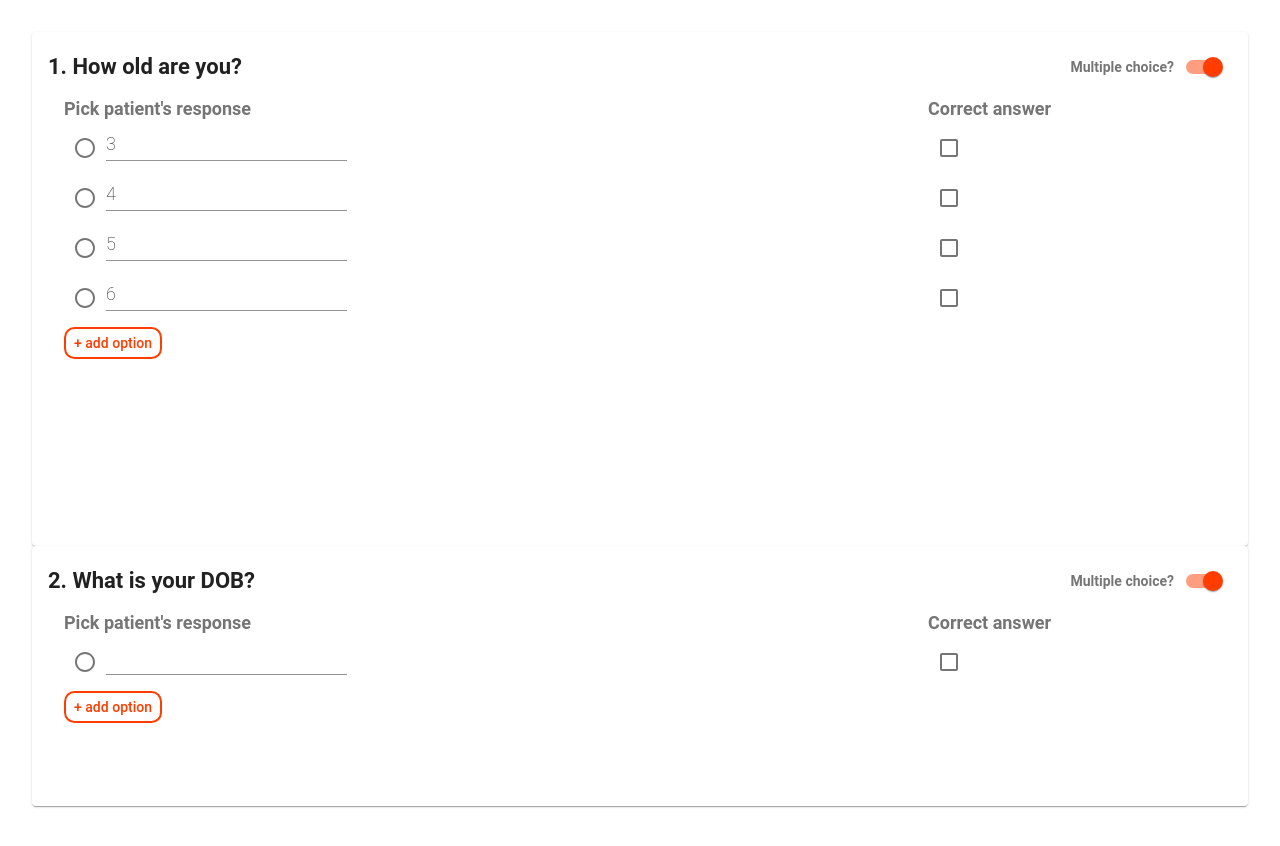
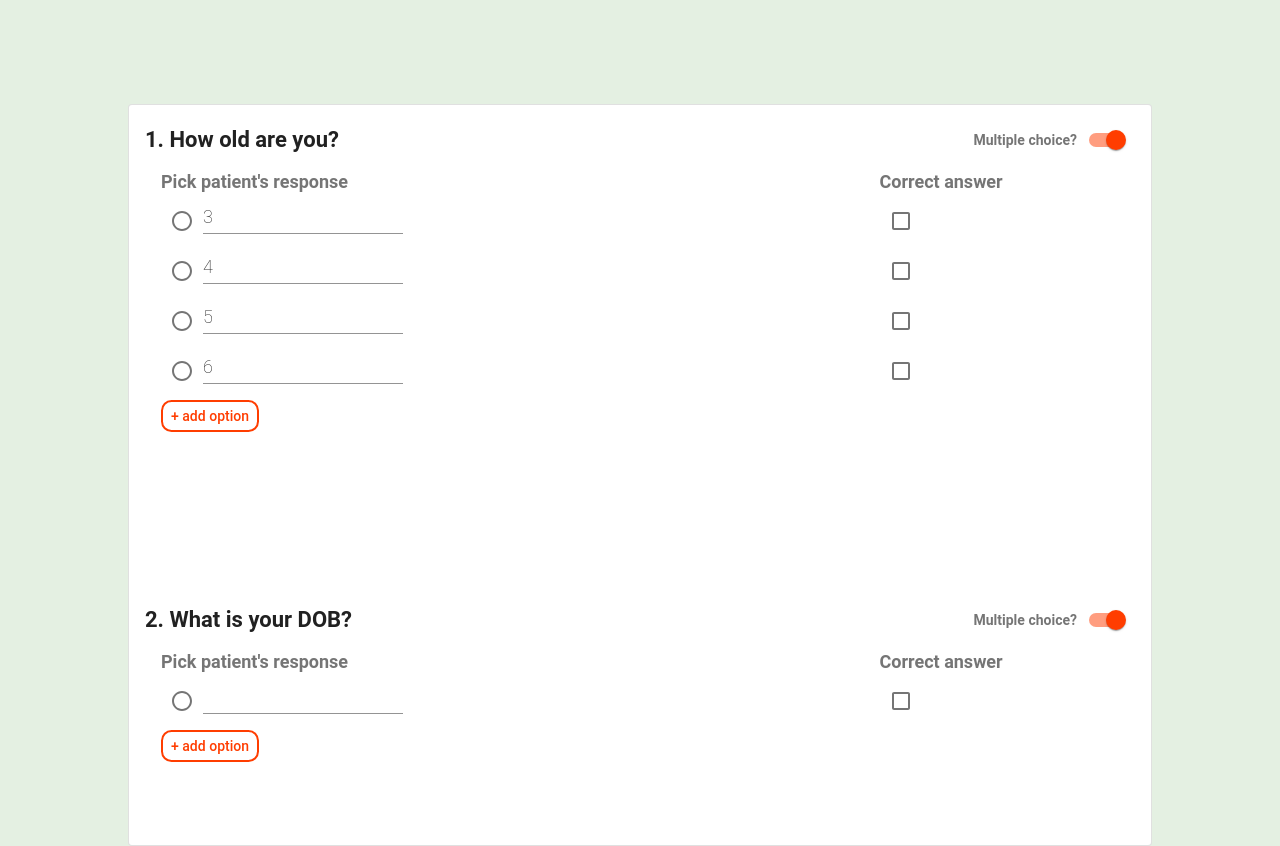
Before and after one commit to AshsGit/pta-app, a React (Create React App) app in the folder client/: page /WPTAS in a window 1280 px wide. Built offline with nearby package versions, Linux system fonts and the light colour scheme.

Commit message:
Week 3 meeting checkpoint.

```diff
--- a/client/src/components/pages/WPTASForm.tsx
+++ b/client/src/components/pages/WPTASForm.tsx
@@ -1,5 +1,5 @@
 import React, { FunctionComponent, useState } from 'react'
-import { Box, Button, Checkbox, FormControl, FormControlLabel, FormGroup, Grid, GridList, GridListTile, GridListTileBar, List, ListItem, ListItemText, Paper, Radio, Switch, TextField, Typography } from '@material-ui/core';
+import { Box, Button, Checkbox, CssBaseline, FormControl, FormControlLabel, FormGroup, Grid, GridList, GridListTile, GridListTileBar, List, ListItem, ListItemText, Paper, Radio, Switch, TextField, Typography } from '@material-ui/core';
 import { createStyles, makeStyles, Theme, ThemeProvider } from '@material-ui/core/styles';
 import { WPTASTheme } from '../../themes';
 import { DateTime } from 'luxon';
@@ -46,9 +46,28 @@ const useStyles = makeStyles((theme: Theme) => (
       color: theme.palette.secondary.main,
     },
     root: {
+      position: 'relative',
+    },
+    root_content: {
+      position: 'absolute',
+      top: "5%",
+      left: "5%",
+      right: "5%",
+      minHeight: "90%",
+      margin: "5%",
       padding: "1rem",
-      margin: "1rem",
+      zIndex: 2
+    },
+    root_background: {
+      position: 'absolute',
+      left: 0,
+      top: 0,
+      height: '100%',
+      width: '100%',
       zIndex: 1,
+      background: 'blue',
+      margin: 0,
+      padding: 0,
     }
   })
 ));
@@ -66,24 +85,44 @@ export const WPTASForm: FunctionComponent = () => {
       title: 'What is your DOB?',
       multi_choice: (dt => ['24/05/2020', '8/11/2019', ...(dt ? [dt] : [])]),
       identifying: true,
+      input_component: "date",
+    } as WPTASQuestionMarkup<string>,
+    /*{
+      title: 'What month are we in?',
+      multi_choice: (dt => ['January', 'March', 'September'].filter(m=>m!==dt).concat(dt ? [dt] : [])),
+      identifying: true,
+      input_component: "Select",
+    } as WPTASQuestionMarkup<
+      |"January"|"February"|"March"|"April"|"May"|"June"
+      |"July"|"August"|"September"|"October"|"November"|"December">,
+    {
+      title: 'What is your DOB?',
+      multi_choice: (dt => ['24/05/2020', '8/11/2019', ...(dt ? [dt] : [])]),
+      identifying: true,
       input_component: "DatePicker",
-    } as WPTASQuestionMarkup<string>
+    } as WPTASQuestionMarkup<string>,*/
+
   ];
 
   const generate_questions = generate_q_component as (question: WPTASQuestionMarkup<any>, index: number)=>JSX.Element;
   return (
     <ThemeProvider theme={WPTASTheme}>
-      <Box className={classes.root}>{questions.map((q, index)=>generate_questions(q, index+1))}</Box>
+      <CssBaseline />
+      <Paper variant='outlined' className={classes.root_content}>
+        {questions.map((q, index)=>generate_questions(q, index+1))}
+      </Paper>
     </ThemeProvider>
   )
 }
+
+type WPTASInputComponent = "text" | "date" | React.Component;
 
 type WPTASQuestionMarkup<T> = {
   title: string,
   multi_choice: MultiChoiceEval<T>,
   correct_answer?: T,
   identifying?: boolean,
-  input_component?: "TextField" | "DatePicker",
+  input_component?: WPTASInputComponent,
 }
 
 //const generate_q_components = <T, >(questions: (T extends WPTASQuestionMarkup<infer R> ? WPTASQuestionMarkup<R> : any)) => (
@@ -106,7 +145,7 @@ type Question_props<T> = {
   multi_choice: MultiChoiceEval<T>,
   identifying?: boolean,
   correct_answer?: T,
-  input_component?: "TextField" | "DatePicker",
+  input_component?: WPTASInputComponent,
 }
 
 
@@ -117,7 +156,7 @@ const WPTASQuestion = <T, >(
     multi_choice: multi_choice_answers,
     identifying=false,
     correct_answer=undefined,
-    input_component="TextField",
+    input_component="text",
   }: Question_props<T>) => {
     const classes = useStyles()
 
@@ -152,7 +191,32 @@ const WPTASQuestion = <T, >(
       });
     };
 
-    const text_field_type = input_component === "DatePicker" ? "date" : undefined;
+    const inputComponent = ({value, ...props}: any) =>
+      input_component === "text" ? (
+        <TextField
+          id={""+index}
+          label=""
+          defaultValue={value}
+          color="secondary"
+          type="text"
+          multiline
+          rows={1}
+          rowsMax={4} />
+      ) : input_component === "date" ? (
+        <TextField
+          id={""+index}
+          label=""
+          defaultValue={value}
+          color="secondary"
+          type="date"
+          multiline
+          rows={1}
+          rowsMax={4} />
+      /*) : typeof input_component === React.Component ? (
+        input_component*/
+      ) : (
+        undefined
+      );
 
     const question_section = (
       <FormGroup>
@@ -178,6 +242,26 @@ const WPTASQuestion = <T, >(
                       label=""
                       defaultValue={option}
                       color="secondary"
+                      type={input_component as string}
+                      multiline
+                      rows={1}
+                      rowsMax={4} />
+                  </Grid>
+                  <Grid item xs={3}>
+                    <Checkbox
+                        value={index}
+                        checked={selected_mc.correct === ""+index}
+                        onClick={select_correct_mc} />
+                  </Grid>
+                </Grid>
+                {/*<Grid container direction='row'>
+                  <Grid item xs={9}>
+                    <Radio value={index} checked={selected_mc.answer === ""+index} onClick={select_mc} />
+                    <TextField
+                      id={""+index}
+                      label=""
+                      defaultValue={option}
+                      color="secondary"
                       type={text_field_type} />
                   </Grid>
                   <Grid item xs={3}>
@@ -186,7 +270,7 @@ const WPTASQuestion = <T, >(
                       checked={selected_mc.correct === ""+index}
                       onClick={select_correct_mc} />
                   </Grid>
-                </Grid>
+                </Grid>*/}
               </ListItem>
             ))}
             <ListItem>
@@ -199,14 +283,14 @@ const WPTASQuestion = <T, >(
               id="patient-response"
               label="Patient Response"
               color="secondary"
-              type={text_field_type} />
+              type={input_component as string} />
             {identifying &&
               <TextField
                 id="correct-answer"
                 label="Correct Answer"
                 defaultValue={correct_answer}
                 color="secondary"
-                type={text_field_type} />
+                type={input_component as string} />
             }
             <FormControlLabel
               control={<Checkbox />}
@@ -218,7 +302,6 @@ const WPTASQuestion = <T, >(
     )
 
     return (
-      <Paper className={classes.question_root}>
       <FormControl component="fieldset" fullWidth >
         <FormGroup row className={classes.form_group_row}>
           <Typography variant='h2'>
@@ -232,6 +315,5 @@ const WPTASQuestion = <T, >(
         </FormGroup>
         {question_section}
       </FormControl>
-      </Paper>
     )
 }
--- a/client/src/themes.tsx
+++ b/client/src/themes.tsx
@@ -5,6 +5,9 @@ export const WPTASTheme = createMuiTheme({
     palette: {
         type: 'light',
         secondary: deepOrange,
+        background: {
+            default: "#e4f0e2"
+        }
     },
     typography: {
         htmlFontSize: 16,
```
